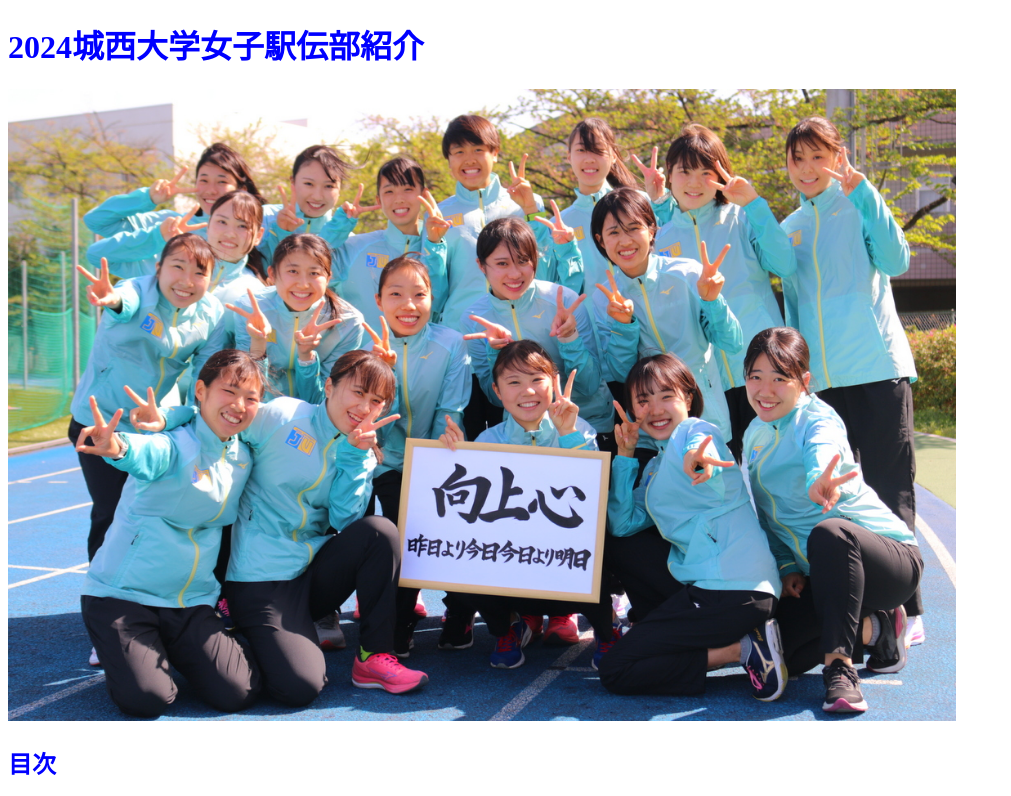
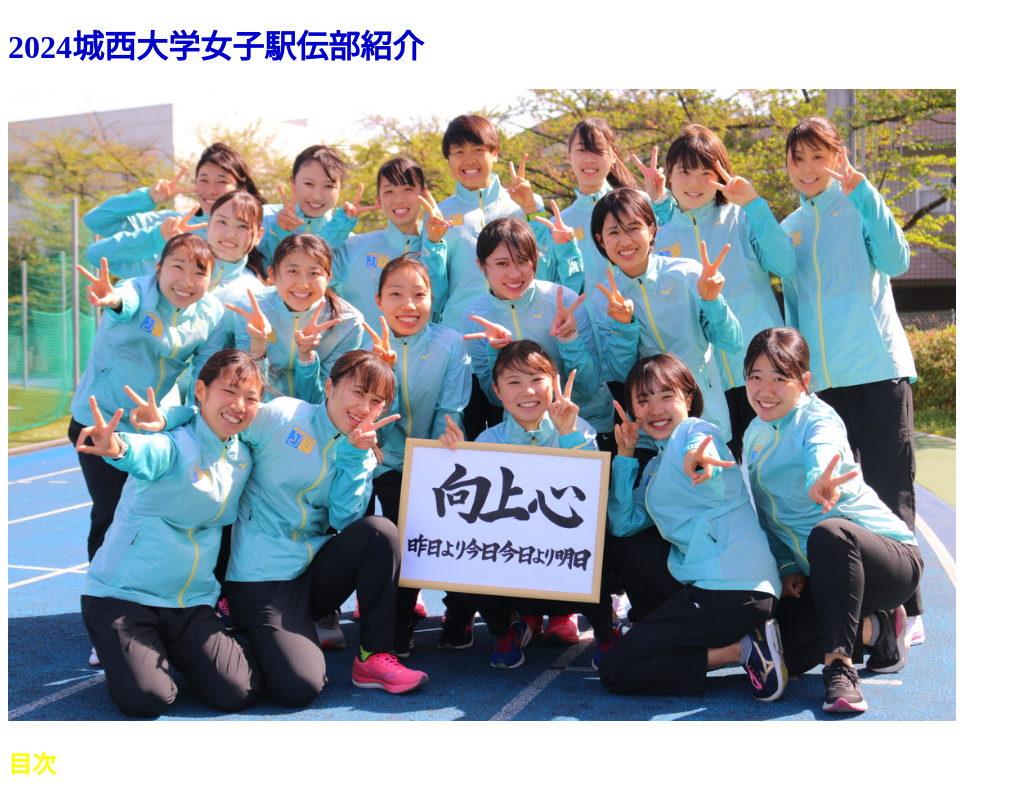
Before and after one commit to sawaifuzuki/final-project, a plain HTML site: page index.html in a window 1280 px wide. Shown: the top 796 px of the page, without its empty margins (0-1011 px from the left). Drawn offline with Linux system fonts and the light colour scheme.

Commit message:
Update style.css

```diff
--- a/style.css
+++ b/style.css
@@ -1,4 +1,3 @@
-h1{color:blue;}
-h2{color:blue}
-.ekidennbu{max-widdh:50%;hight:auto;}
-th,td{border:solid thin black}
+h1{color:mediumblue;}
+h2{color:yellow;}
+th,td{border:solid thin black;}
```
